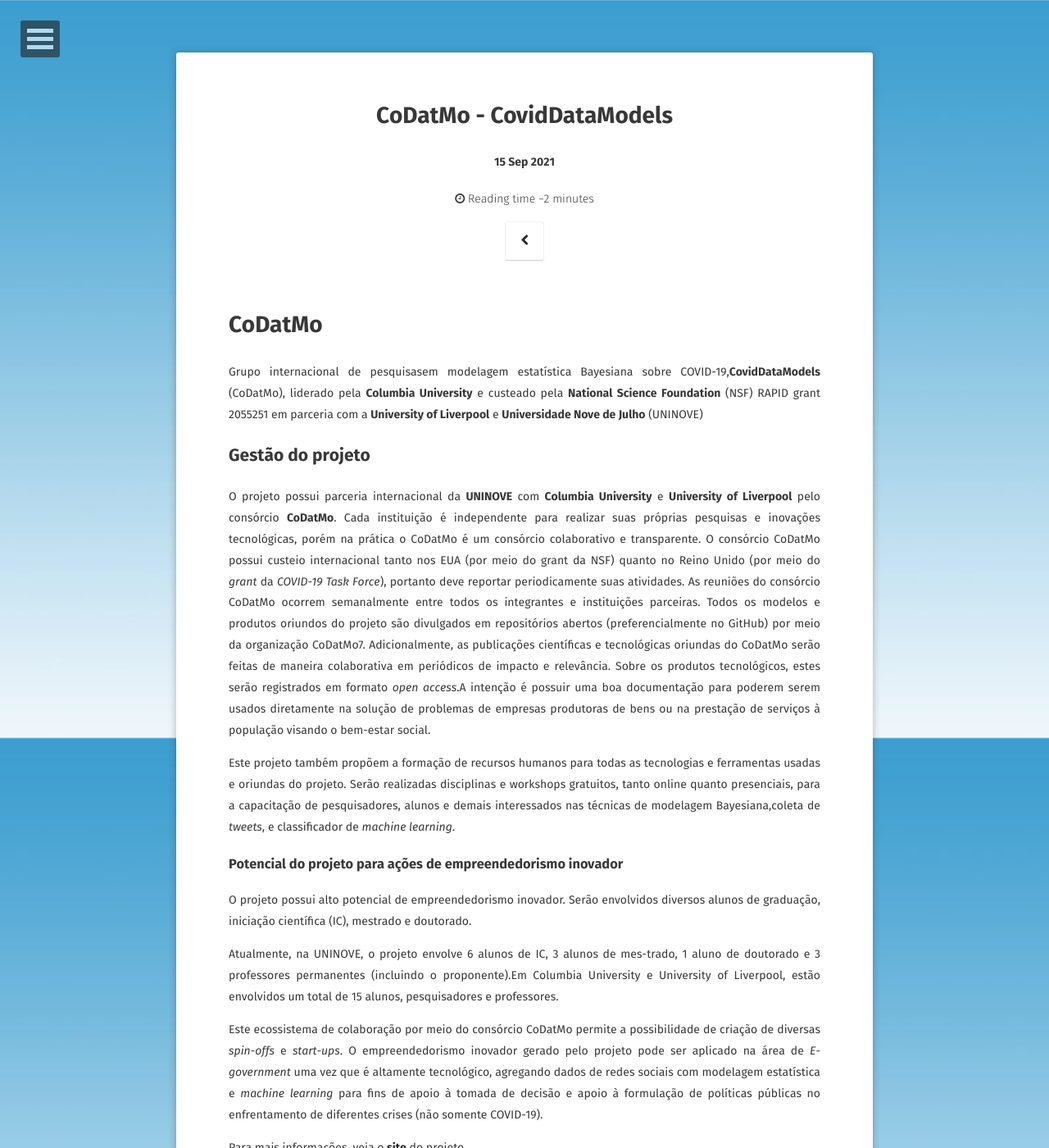
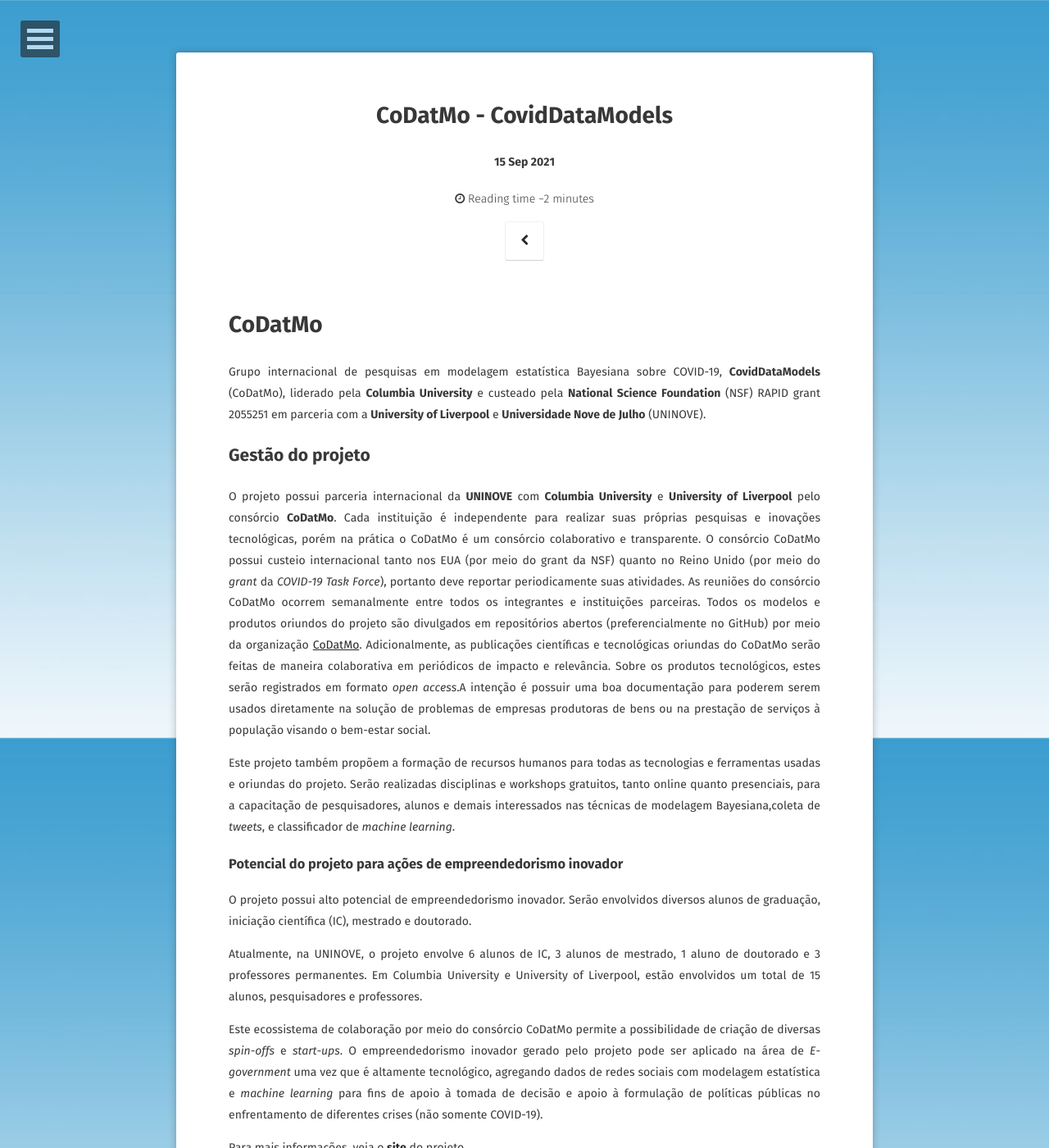
Before and after one commit to LabCidades/LabCidades.github.io, a Jekyll site: the page built from _posts/2021-09-15-codatmo.md, in a window 1280 px wide and 1400 px high. Shown: the whole window at 82% size. Built offline with Jekyll 4.4.1, drawn with Linux system fonts in a browser that asks for light colours; some web fonts are replaced; comment, search, counter and statistics services are not loaded.

Commit message:
Correção de erros no post sobre o CoDatMo

```diff
--- a/_posts/2021-09-15-codatmo.md
+++ b/_posts/2021-09-15-codatmo.md
@@ -13,24 +13,31 @@ comments: true
 
 # CoDatMo
 
-Grupo internacional de pesquisasem modelagem estatística Bayesiana sobre COVID-19,**CovidDataModels** (CoDatMo), liderado pela **Columbia University** e custeado pela **National Science Foundation** (NSF) RAPID grant 2055251 em parceria com a **University of Liverpool** e **Universidade Nove de Julho** (UNINOVE)
+Grupo internacional de pesquisas em modelagem estatística Bayesiana sobre COVID-19, **CovidDataModels** (CoDatMo), liderado pela **Columbia University** e custeado pela **National Science Foundation** (NSF) RAPID grant 2055251 em parceria com a **University of Liverpool** e **Universidade Nove de Julho** (UNINOVE).
 
 
 ## Gestão do projeto
 
-O projeto possui parceria internacional da **UNINOVE** com **Columbia University** e **University of Liverpool** pelo consórcio **CoDatMo**. Cada instituição é independente para realizar suas próprias pesquisas e inovações tecnológicas, porém na prática o CoDatMo é um consórcio colaborativo e transparente.
-O consórcio CoDatMo possui custeio internacional tanto nos EUA (por meio do grant da NSF) quanto no Reino Unido (por meio do *grant* da *COVID-19 Task Force*), portanto deve reportar periodicamente suas atividades. As reuniões do consórcio CoDatMo ocorrem semanalmente entre todos os integrantes e instituições parceiras.
-Todos os modelos e produtos oriundos do projeto são divulgados em repositórios abertos (preferencialmente no GitHub) por meio da organização CoDatMo7.  Adicionalmente, as publicações científicas e tecnológicas oriundas do CoDatMo serão feitas de maneira colaborativa em periódicos de impacto e relevância.
+O projeto possui parceria internacional da **UNINOVE** com **Columbia University** e **University of Liverpool** pelo consórcio **CoDatMo**.
+Cada instituição é independente para realizar suas próprias pesquisas e inovações tecnológicas, porém na prática o CoDatMo é um consórcio colaborativo e transparente.
+O consórcio CoDatMo possui custeio internacional tanto nos EUA (por meio do grant da NSF) quanto no Reino Unido (por meio do *grant* da *COVID-19 Task Force*), portanto deve reportar periodicamente suas atividades.
+As reuniões do consórcio CoDatMo ocorrem semanalmente entre todos os integrantes e instituições parceiras.
+Todos os modelos e produtos oriundos do projeto são divulgados em repositórios abertos (preferencialmente no GitHub) por meio da organização [CoDatMo](https://github.com/codatmo).
+Adicionalmente, as publicações científicas e tecnológicas oriundas do CoDatMo serão feitas de maneira colaborativa em periódicos de impacto e relevância.
 Sobre os produtos tecnológicos, estes serão registrados em formato *open access*.A intenção é possuir uma boa documentação para poderem serem usados diretamente na solução de problemas de empresas produtoras de bens ou na prestação de serviços à população visando o bem-estar social.
 
-Este projeto também propõem a formação de recursos humanos para todas as tecnologias e ferramentas usadas e oriundas do projeto. Serão realizadas disciplinas e workshops gratuitos, tanto online quanto presenciais, para a capacitação de pesquisadores, alunos e demais interessados nas técnicas de modelagem Bayesiana,coleta de *tweets*, e classificador de *machine learning*.
+Este projeto também propõem a formação de recursos humanos para todas as tecnologias e ferramentas usadas e oriundas do projeto.
+Serão realizadas disciplinas e workshops gratuitos, tanto online quanto presenciais, para a capacitação de pesquisadores, alunos e demais interessados nas técnicas de modelagem Bayesiana,coleta de *tweets*, e classificador de *machine learning*.
 
 ### Potencial do projeto para ações de empreendedorismo inovador
 
-O projeto possui alto potencial de empreendedorismo inovador. Serão envolvidos diversos alunos de graduação, iniciação científica (IC), mestrado e doutorado.
+O projeto possui alto potencial de empreendedorismo inovador.
+Serão envolvidos diversos alunos de graduação, iniciação científica (IC), mestrado e doutorado.
 
-Atualmente, na UNINOVE, o projeto envolve 6 alunos de IC, 3 alunos de mes-trado, 1 aluno de doutorado e 3 professores permanentes (incluindo o proponente).Em Columbia University e University of Liverpool, estão envolvidos um total de 15 alunos, pesquisadores e professores.
+Atualmente, na UNINOVE, o projeto envolve 6 alunos de IC, 3 alunos de mestrado, 1 aluno de doutorado e 3 professores permanentes.
+Em Columbia University e University of Liverpool, estão envolvidos um total de 15 alunos, pesquisadores e professores.
 
-Este ecossistema de colaboração por meio do consórcio CoDatMo permite a possibilidade de criação de diversas *spin-offs* e *start-ups*. O empreendedorismo inovador gerado pelo projeto pode ser aplicado na área de *E-government* uma vez que é altamente tecnológico, agregando dados de redes sociais com modelagem estatística e *machine learning* para fins de apoio à tomada de decisão e apoio à formulação de políticas públicas no enfrentamento de diferentes crises (não somente COVID-19).
+Este ecossistema de colaboração por meio do consórcio CoDatMo permite a possibilidade de criação de diversas *spin-offs* e *start-ups*.
+O empreendedorismo inovador gerado pelo projeto pode ser aplicado na área de *E-government* uma vez que é altamente tecnológico, agregando dados de redes sociais com modelagem estatística e *machine learning* para fins de apoio à tomada de decisão e apoio à formulação de políticas públicas no enfrentamento de diferentes crises (não somente COVID-19).
 
 Para mais informações, veja o [**site**](https://codatmo.github.io) do projeto.
```
